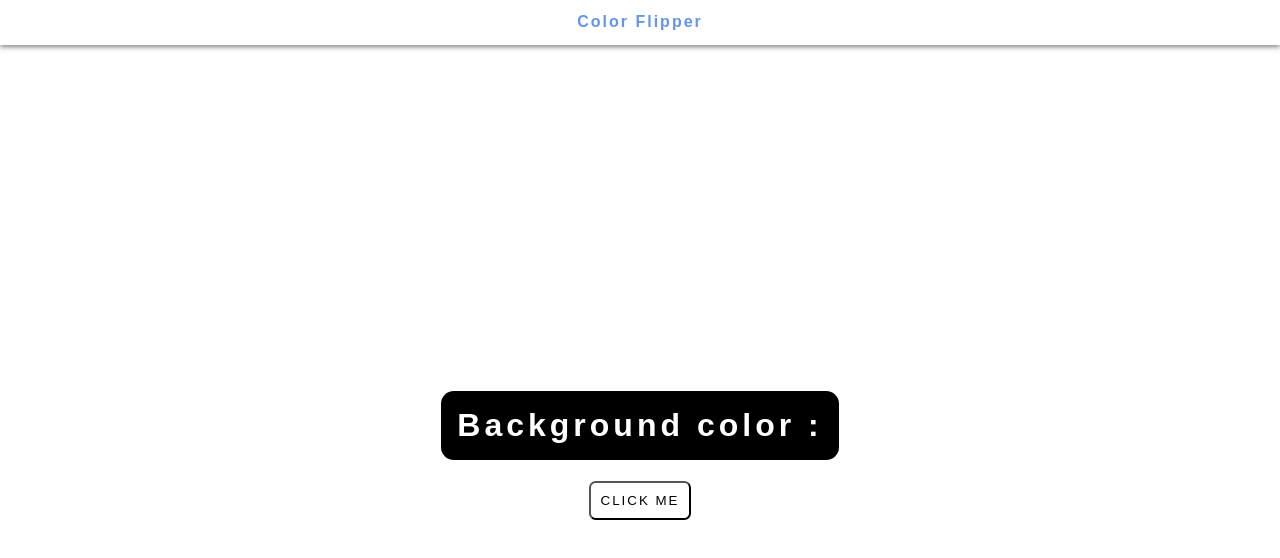
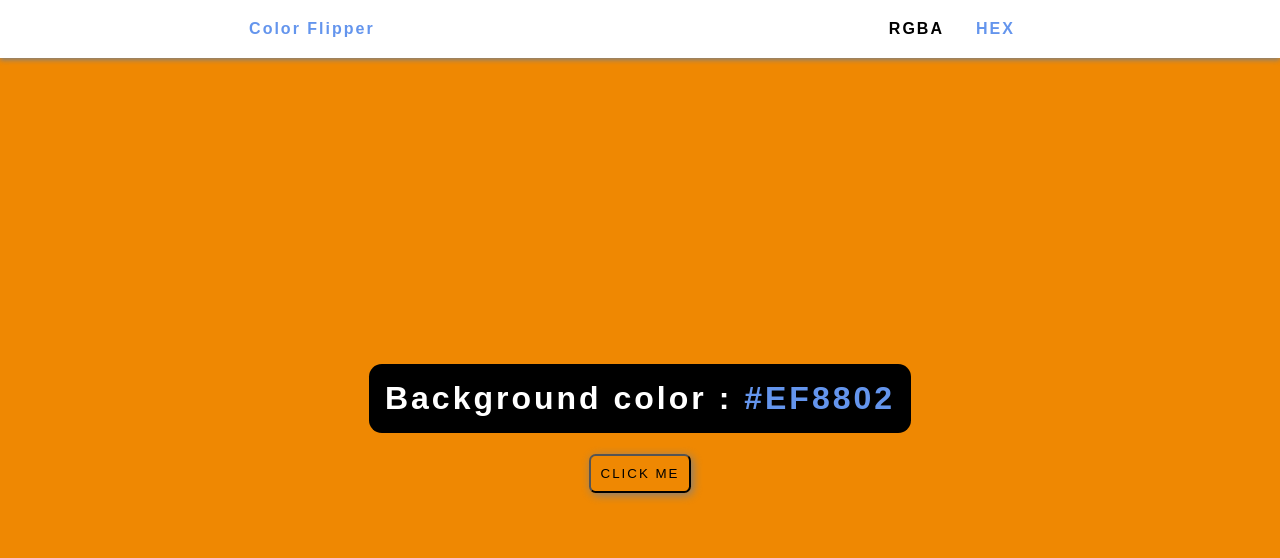
Before and after one commit to TecHeReTiC3141/VanillaJSProjects, a plain HTML site: page color_flipper/template.html in a window 1280 px wide. Both pictures are taken after a click on the button "CLICK ME". Drawn offline with Linux system fonts and the light colour scheme.

Commit message:
Color flipper is ready

```diff
--- a/color_flipper/script.js
+++ b/color_flipper/script.js
@@ -0,0 +1,38 @@
+document.addEventListener('DOMContentLoaded', () => {
+    let clickBtn = document.querySelector('.click');
+    let cur_bg = document.getElementById('cur-color');
+
+    let modes = [...document.querySelectorAll('.modes .mode')];
+    let current_mode = 'HEX';
+
+    clickBtn.addEventListener('click', () => {
+        if (current_mode === 'HEX') {
+            let red = Math.floor(Math.random() * 256).toString(16).toUpperCase(),
+                green = Math.floor(Math.random() * 256).toString(16).toUpperCase(),
+                blue = Math.floor(Math.random() * 256).toString(16).toUpperCase();
+            if (red.length < 2) red = '0' + red;
+            if (green.length < 2) green = '0' + green;
+            if (blue .length < 2) blue = '0' + blue;
+            cur_bg.innerHTML = `#${red}${green}${blue}`;
+        } else {
+            let red = Math.floor(Math.random() * 256),
+                green = Math.floor(Math.random() * 256),
+                blue = Math.floor(Math.random() * 256);
+            cur_bg.innerHTML = `rgba(${red},${green},${blue})`;
+        }
+
+        document.body.style.backgroundColor = cur_bg.innerHTML;
+    });
+
+    for (let mode of modes) {
+        mode.addEventListener('click', () => {
+           current_mode = mode.innerHTML;
+           for (let m of modes) {
+               m.classList.remove('active');
+           }
+           mode.classList.add('active');
+        });
+    }
+
+
+});
--- a/color_flipper/styles.css
+++ b/color_flipper/styles.css
@@ -3,7 +3,6 @@ body, html {
     padding: 0;
     margin: 0;
     height: 100%;
-
 }
 
 .header {
@@ -11,8 +10,30 @@ body, html {
     background-color: white;
     display: flex;
     align-items: center;
-    justify-content: center;
+    justify-content: space-around;
     box-shadow: 0 2px 5px gray;
+}
+
+.header .modes {
+    display: flex;
+    justify-content: space-between;
+    align-items: center;
+    padding: 0 .5em;
+    letter-spacing: 2px;
+}
+
+.header .modes .mode {
+    text-align: center;
+    font-size: 1em;
+    padding: .25em 1em;
+    transition: all 0.1s linear;
+}
+
+.header .modes .mode:hover,
+.header .modes .mode.active {
+    /*border: 2px solid black;*/
+    /*border-radius: 5px;*/
+    color: cornflowerblue;
 }
 
 .header .title {
@@ -27,7 +48,7 @@ body, html {
     flex-direction: column;
     justify-content: center;
     align-items: center;
-    height: 100%;
+    height: 90%;
 }
 
 .content .bg-color {
@@ -35,7 +56,7 @@ body, html {
     color: white;
     padding: .5em;
     border-radius: .4em;
-    letter-spacing: 4px;
+    letter-spacing: 3px;
 }
 
 #cur-color {
@@ -48,4 +69,11 @@ body, html {
     border-radius: .5em;
     text-transform: uppercase;
     letter-spacing: 2px;
+    transition: all 0.3s linear;
+    box-shadow: 2px 2px 10px gray;
 }
+
+.content .click:hover {
+    background-color: black;
+    color: white;
+}
--- a/color_flipper/template.html
+++ b/color_flipper/template.html
@@ -9,6 +9,10 @@
 <body>
     <div class="header">
         <h2 class="title">Color Flipper</h2>
+        <div class="modes">
+            <h3 class="mode">RGBA</h3>
+            <h3 class="mode active">HEX</h3>
+        </div>
     </div>
     <div class="content">
         <h1 class="bg-color">Background color : <span id="cur-color"></span></h1>
```
